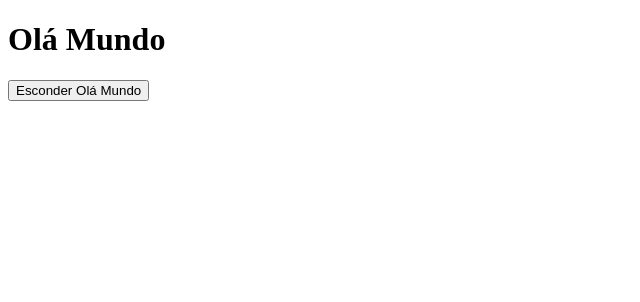
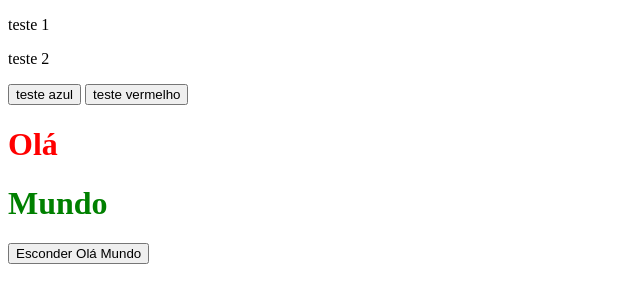
Before and after one commit to rafaelamachadocamara/estudos-javascript, a plain HTML site: page jquery.html in a window 1280 px wide. Shown: the whole page, without its empty margins (0-640 px from the left). Drawn offline with Linux system fonts and the light colour scheme.

Commit message:
alterando css atraves do jquery

```diff
--- a/jquery.html
+++ b/jquery.html
@@ -4,7 +4,12 @@
     <meta charset="UTF-8">
 </head>
 <body>
-    <h1>Olá Mundo</h1>
+    <p>teste 1</p>
+    <p>teste 2</p>
+    <button id="azul">teste azul</button>
+    <button id="vermelho">teste vermelho</button>
+    <h1>Olá</h1>
+    <h1 id="unico">Mundo</h1>
     <button>Esconder Olá Mundo</button>
     <footer>
         <script src="jquery.js"></script>
--- a/script_jquery.js
+++ b/script_jquery.js
@@ -3,3 +3,21 @@ $(function(){
         $('h1').hide();
     });
 })
+
+$(function(){
+        $('h1').css("color", "red");
+});
+
+$(function(){
+    $('#unico').css("color", "green");
+});
+
+$(function(){
+    $('#azul').click(function(){
+        $('p').css("background-color", "blue");
+    });
+
+    $('#vermelho').click(function(){
+        $('p').css("background-color", "red");
+    });
+});
```
